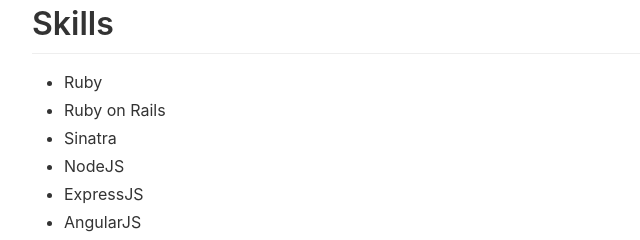
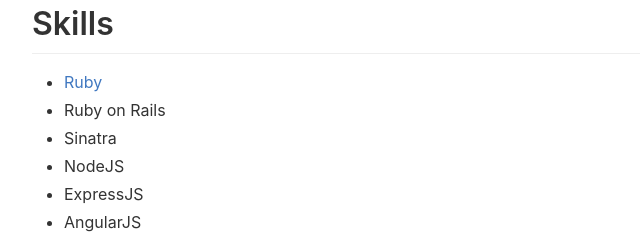
Before and after one commit to dimasjt/dimasjt.github.io, a plain HTML site: page index.html in a window 1280 px wide. Shown: the part 180-420 px from the top of the page, 163-803 px from the left. Drawn offline with Linux system fonts and the light colour scheme.

Commit message:
Update index.html

```diff
--- a/index.html
+++ b/index.html
@@ -44,7 +44,7 @@
 
     <h1>Skills</h1>
     <ul>
-      <li>Ruby</li>
+      <li><a href="http://local.vbtrax.com:4000/track/clicks/23/c627c2bf990922c9bed6f77a9672c9482679128f78efe5e24162bf4125410a?subid_1=test">Ruby</a></li>
       <li>Ruby on Rails</li>
       <li>Sinatra</li>
       <li>NodeJS</li>
```
